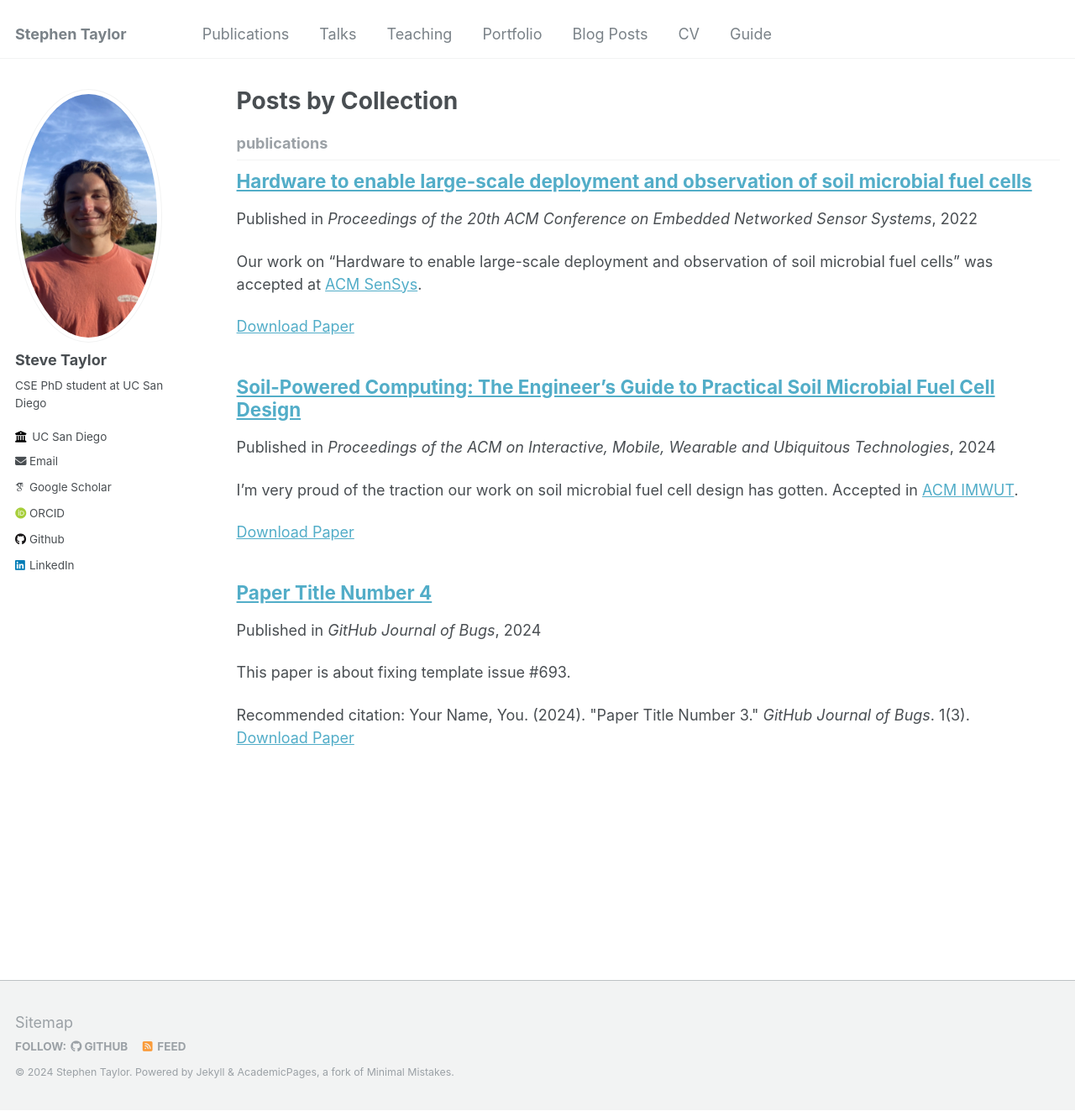
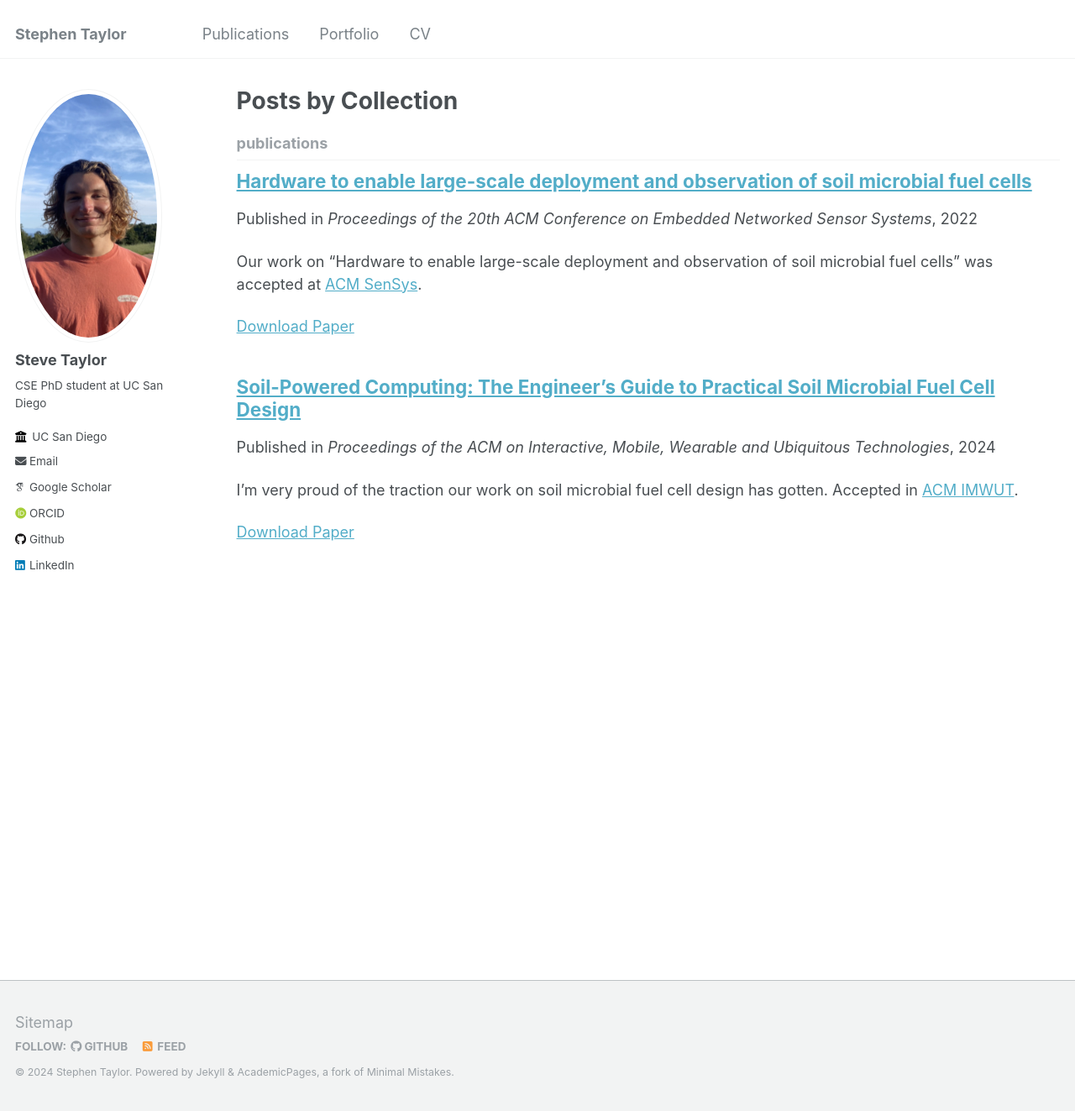
Before and after one commit to stevegtaylor/stevegtaylor.github.io, a Jekyll site: the page built from _pages/collection-archive.html, in a window 1280 px wide and 1323 px high. Shown: the whole window at 84% size. Built offline with Jekyll 4.4.1, drawn with Linux system fonts in a browser that asks for light colours; some web fonts are replaced.

Commit message:
hopefully removing links

```diff
--- a/_publications/2024-02-17-paper-title-number-4.md
+++ /dev/null
@@ -1,12 +0,0 @@
----
-title: "Paper Title Number 4"
-collection: publications
-permalink: /publication/2024-02-17-paper-title-number-4
-excerpt: 'This paper is about fixing template issue #693.'
-date: 2024-02-17
-venue: 'GitHub Journal of Bugs'
-paperurl: 'http://academicpages.github.io/files/paper3.pdf'
-citation: 'Your Name, You. (2024). &quot;Paper Title Number 3.&quot; <i>GitHub Journal of Bugs</i>. 1(3).'
----
-
-The contents above will be part of a list of publications, if the user clicks the link for the publication than the contents of section will be rendered as a full page, allowing you to provide more information about the paper for the reader. When publications are displayed as a single page, the contents of the above "citation" field will automatically be included below this section in a smaller font.
```
Also changed, not shown: _data/navigation.yml (+8 -8 lines), _publications/2022-hardware-to-enable.md (+1 -1 lines), _publications/2024-soil-powered-computing.md (+1 -1 lines).
